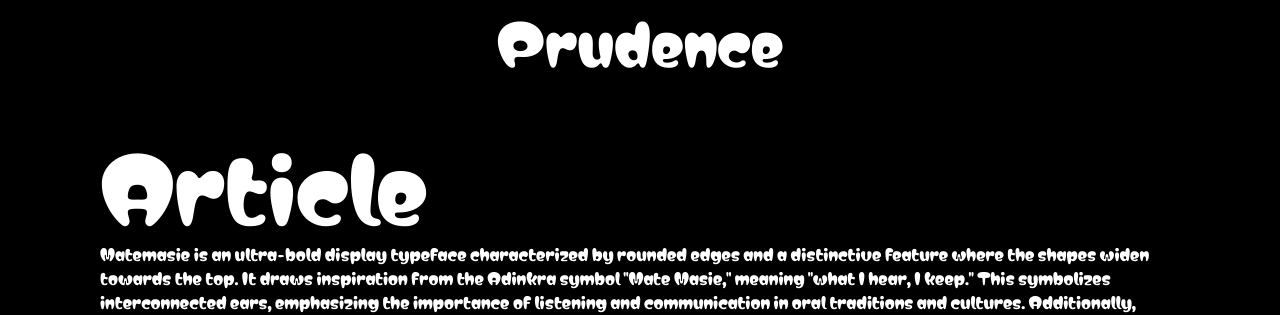
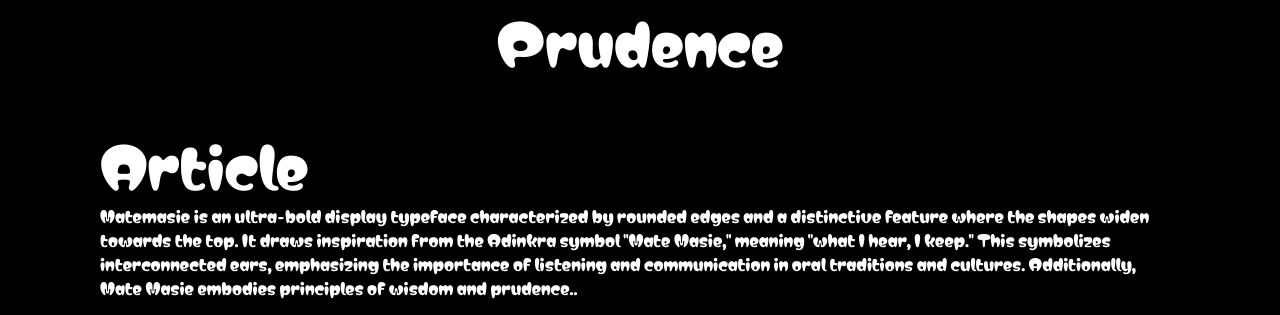
Before and after one commit to YADAMSS/Matemasie-miniwebsite, a plain HTML site: page index.html in a window 1280 px wide. Shown: the part 1888-2203 px from the top of the page. Drawn offline with nearby package versions, Linux system fonts and the light colour scheme.

Commit message:
Update index.html

```diff
--- a/index.html
+++ b/index.html
@@ -54,7 +54,7 @@
 
     <div id="article" class="row mt-5">
       <div class="col">
-        <h2 class="display-2">Article</h2>
+        <h2 class="display-4">Article</h2>
         <p>Matemasie is an ultra-bold display typeface characterized by rounded edges and a distinctive feature where the shapes widen towards the top. It draws inspiration from the Adinkra symbol "Mate Masie," meaning "what I hear, I keep." This symbolizes interconnected ears, emphasizing the importance of listening and communication in oral traditions and cultures. Additionally, Mate Masie embodies principles of wisdom and prudence..</p>
       </div>
     </div>
@@ -63,6 +63,7 @@
       <div class="col">
         <h2 class="display-2">Glyphs</h2>
         </section>
+        </div>
 
              <section id="characters">
             <div class="grid">
```
